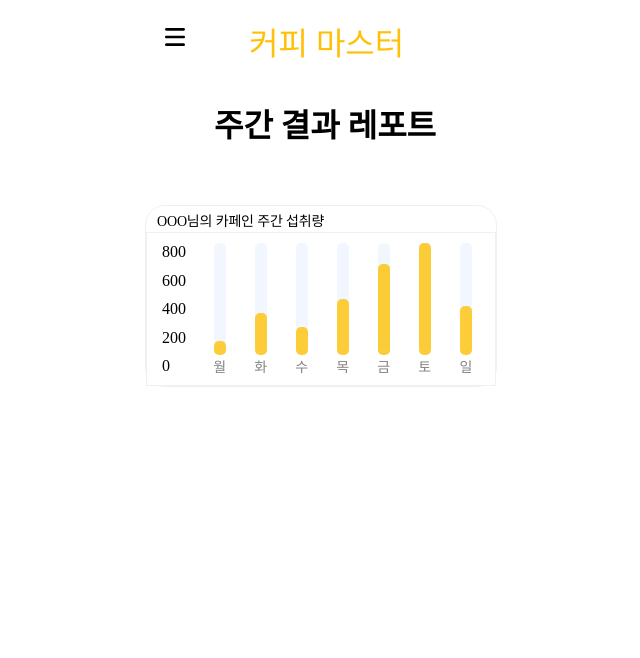
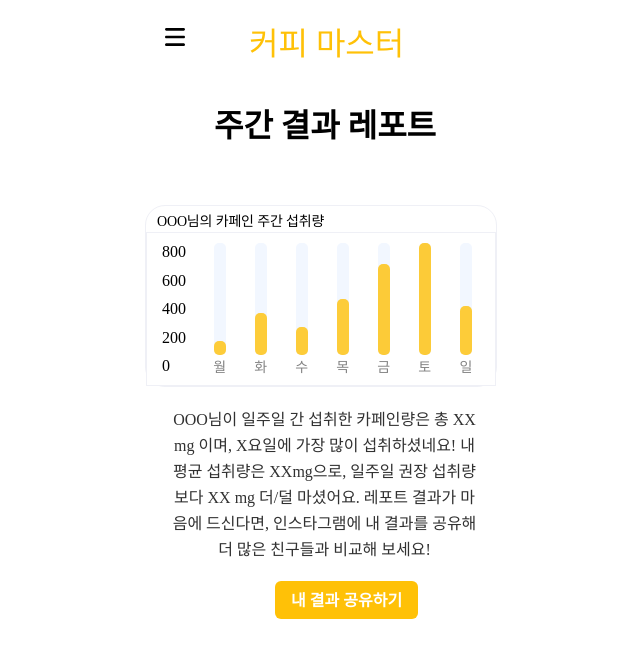
Before and after one commit to Sinchonthonteam4/Frontend, a React (Create React App) app in the folder myapp/: page /report in a window 1280 px wide. Shown: the top 658 px of the page, without its empty margins (315-955 px from the left). Built offline with nearby package versions, Linux system fonts and the light colour scheme.

Commit message:
feat: report page

```diff
--- a/myapp/src/pages/RecordPage.js
+++ b/myapp/src/pages/RecordPage.js
@@ -159,25 +159,25 @@ const RecordPage = () => {
             {amountDropdownOpen && (
               <ul>
                 <li
-                  className={selectedAmount === "1잔" ? "selected" : ""}
+                  className={selectedAmount === 1 ? "selected" : ""}
                   onClick={() => handleAmountClick("1잔")}
                 >
                   1잔
                 </li>
                 <li
-                  className={selectedAmount === "2잔" ? "selected" : ""}
+                  className={selectedAmount === 2 ? "selected" : ""}
                   onClick={() => handleAmountClick("2잔")}
                 >
                   2잔
                 </li>
                 <li
-                  className={selectedAmount === "3잔" ? "selected" : ""}
+                  className={selectedAmount === 3 ? "selected" : ""}
                   onClick={() => handleAmountClick("3잔")}
                 >
                   3잔
                 </li>
                 <li
-                  className={selectedAmount === "4잔" ? "selected" : ""}
+                  className={selectedAmount === 4 ? "selected" : ""}
                   onClick={() => handleAmountClick("4잔")}
                 >
                   4잔
--- a/myapp/src/pages/ReportPage.js
+++ b/myapp/src/pages/ReportPage.js
@@ -13,6 +13,15 @@ const ReportPage = () => {
     금: 650,
     토: 800,
     일: 350,
+  };
+  const LINK_TO_COPY = "www.naver.com"; // 배포한 링크 수정 필요.
+  const copyToClipboard = async (text) => {
+    try {
+      await navigator.clipboard.writeText(text);
+      alert("링크가 클립보드에 복사되었어요! 친구에게 공유해보세요!");
+    } catch (err) {
+      alert("링크를 복사하는 데 실패했습니다.", err);
+    }
   };
   return (
     <Container>
@@ -37,6 +46,15 @@ const ReportPage = () => {
           </BarsArea>
         </GraphContent>
       </GraphContainer>
+      <TextContainer>
+        OOO님이 일주일 간 섭취한 카페인량은 총 XX mg 이며, X요일에 가장 많이
+        섭취하셨네요! 내 평균 섭취량은 XXmg으로, 일주일 권장 섭취량보다 XX mg
+        더/덜 마셨어요. 레포트 결과가 마음에 드신다면, 인스타그램에 내 결과를
+        공유해 더 많은 친구들과 비교해 보세요!
+      </TextContainer>
+      <Styledbutton onClick={() => copyToClipboard(LINK_TO_COPY)}>
+        내 결과 공유하기
+      </Styledbutton>
     </Container>
   );
 };
@@ -137,4 +155,34 @@ const DayLabel = styled.div`
   font-weight: 500;
   line-height: normal;
 `;
+
+const TextContainer = styled.div`
+  width: 307px;
+  color: #313131;
+  margin-top: 20px;
+  margin-left: 26px;
+  text-align: center;
+  font-size: 16px;
+  font-style: normal;
+  font-weight: 500;
+  line-height: 26px; /* 162.5% */
+`;
+const Styledbutton = styled.button`
+  display: inline-flex;
+  cursor: pointer;
+  padding: 10px 16px;
+  align-items: flex-start;
+  gap: 8px;
+  margin-top: 18px;
+  margin-left: 130px;
+  border-radius: 6px;
+  background: #ffc107;
+  color: var(--default-white, #fff);
+  font-family: Inter;
+  font-size: 16px;
+  font-style: normal;
+  font-weight: 600;
+  line-height: 18px; /* 112.5% */
+  border: none;
+`;
 export default ReportPage;
```
